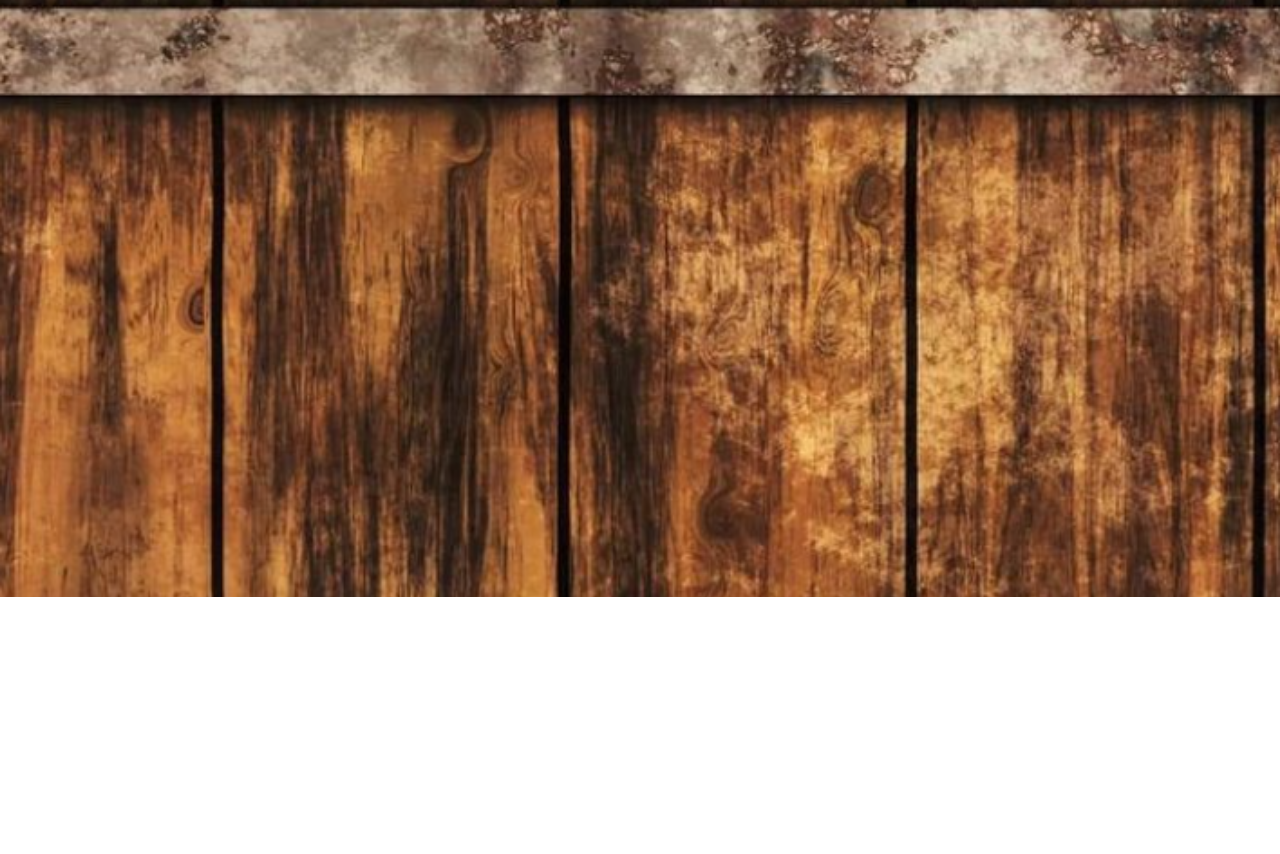
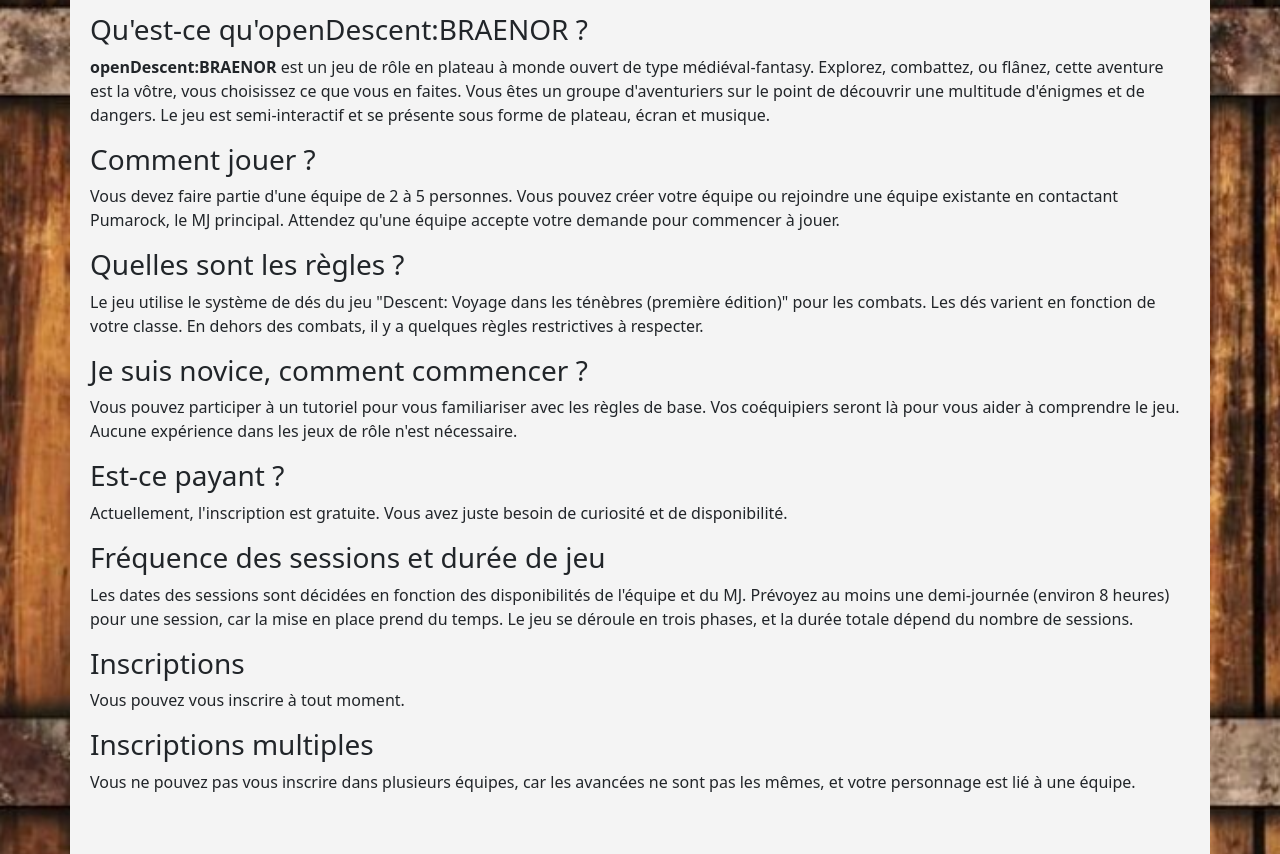
Before and after one commit to bunnyhopper363/openDescent, a website: page src/FAQ.html in a window 1280 px wide. Shown: the part 203-1057 px from the top of the page. Before the commit the page ends 800 px from the top, so only its background shows below. Drawn offline with nearby package versions, Linux system fonts and the light colour scheme.

Commit message:
refactor:structure_de_phrases

```diff
--- a/src/FAQ.html
+++ b/src/FAQ.html
@@ -1,22 +1,90 @@
-<!--FAQ-->
 <!DOCTYPE html>
 <html>
 <head>
     <meta charset="utf-8">
-    <title>opendescent</title>
-    <!--bootsrap-->
+    <title>opendescent FAQ</title>
+    <!-- Bootstrap -->
     <link href="https://cdn.jsdelivr.net/npm/bootstrap@5.3.2/dist/css/bootstrap.min.css" rel="stylesheet">
     <script src="https://cdn.jsdelivr.net/npm/bootstrap@5.3.2/dist/js/bootstrap.bundle.min.js"></script>
-    <!--bootsrap-->
+    <!-- Favicon -->
     <link rel="icon" href="./img/logo.png" type="image/x-icon">
+    <!-- Custom Styles -->
     <link rel="stylesheet" href="./composent/Fondbois.css">
     <script src="javascript.js"></script>
 </head>
 <body>
-<!--Header-->
-    <div id="navbar-container"></div>
-<!--Header-->
+<!-- Header -->
+<div id="navbar-container"></div>
+<!-- Header -->
 
+<div class="container rules-container">
+    <div class="jumbotron">
+        <h1>FAQ</h1>
+        <br>
+        <section>
+            <h3>Qu'est-ce qu'openDescent:BRAENOR ?</h3>
+            <p>
+                <strong>openDescent:BRAENOR</strong> est un jeu de rôle en plateau à monde ouvert de type médiéval-fantasy. Explorez, combattez, ou flânez, cette aventure est la vôtre, vous choisissez ce que vous en faites. Vous êtes un groupe d'aventuriers sur le point de découvrir une multitude d'énigmes et de dangers. Le jeu est semi-interactif et se présente sous forme de plateau, écran et musique.
+            </p>
+        </section>
+
+        <section>
+            <h3>Comment jouer ?</h3>
+            <p>
+                Vous devez faire partie d'une équipe de 2 à 5 personnes. Vous pouvez créer votre équipe ou rejoindre une équipe existante en contactant Pumarock, le MJ principal. Attendez qu'une équipe accepte votre demande pour commencer à jouer.
+            </p>
+        </section>
+
+        <section>
+            <h3>Quelles sont les règles ?</h3>
+            <p>
+                Le jeu utilise le système de dés du jeu "Descent: Voyage dans les ténèbres (première édition)" pour les combats. Les dés varient en fonction de votre classe. En dehors des combats, il y a quelques règles restrictives à respecter.
+            </p>
+        </section>
+
+        <section>
+            <h3>Je suis novice, comment commencer ?</h3>
+            <p>
+                Vous pouvez participer à un tutoriel pour vous familiariser avec les règles de base. Vos coéquipiers seront là pour vous aider à comprendre le jeu. Aucune expérience dans les jeux de rôle n'est nécessaire.
+            </p>
+        </section>
+
+        <section>
+            <h3>Est-ce payant ?</h3>
+            <p>
+                Actuellement, l'inscription est gratuite. Vous avez juste besoin de curiosité et de disponibilité.
+            </p>
+        </section>
+
+        <section>
+            <h3>Fréquence des sessions et durée de jeu</h3>
+            <p>
+                Les dates des sessions sont décidées en fonction des disponibilités de l'équipe et du MJ. Prévoyez au moins une demi-journée (environ 8 heures) pour une session, car la mise en place prend du temps. Le jeu se déroule en trois phases, et la durée totale dépend du nombre de sessions.
+            </p>
+        </section>
+
+        <section>
+            <h3>Inscriptions</h3>
+            <p>
+                Vous pouvez vous inscrire à tout moment.
+            </p>
+        </section>
+
+        <section>
+            <h3>Inscriptions multiples</h3>
+            <p>
+                Vous ne pouvez pas vous inscrire dans plusieurs équipes, car les avancées ne sont pas les mêmes, et votre personnage est lié à une équipe.
+            </p><br>
+        </section>
+    </div>
+</div>
+
+<style>
+.rules-container {
+    background-color: #f4f4f4;
+    padding: 20px;
+}
+</style>
 
 </body>
 </html>
```
Also changed, not shown: src/histoire.html (+1 -1 lines), src/règles.html (+1 -1 lines).
